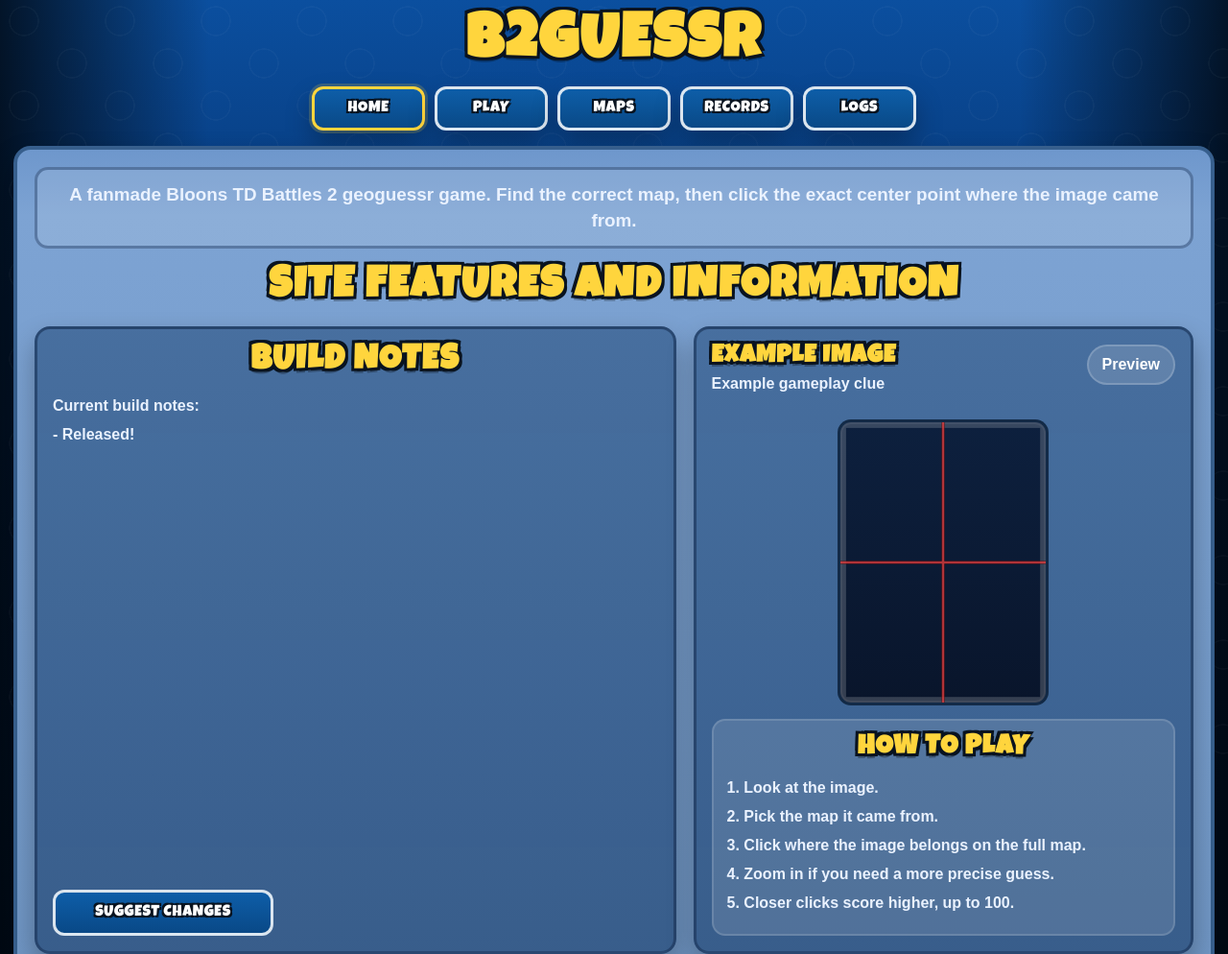
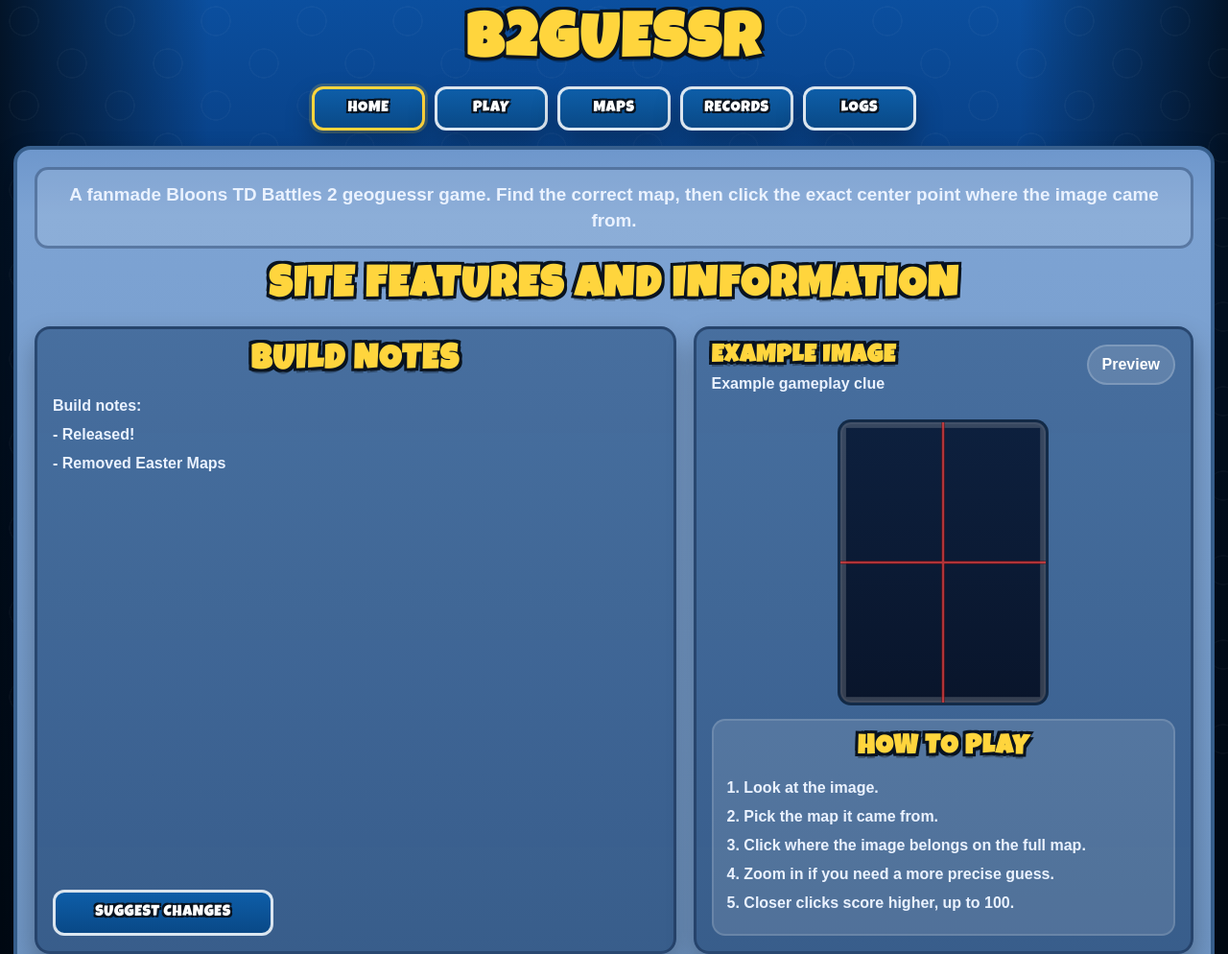
Before and after one commit to B2guessr/play, a plain HTML site: page index.html in a window 1280 px wide. Shown: the top 994 px of the page at 96% size. Drawn offline with Linux system fonts and the light colour scheme.

Commit message:
Update index.html

```diff
--- a/index.html
+++ b/index.html
@@ -36,8 +36,9 @@
           <article class="info-card info-card-large">
             <h3 class="card-title">BUILD NOTES</h3>
             <div class="card-copy">
-              <p><strong>Current build notes:</strong></p>
+              <p><strong>Build notes:</strong></p>
               <p>- Released!</p>
+              <p>- Removed Easter Maps</p>
             </div>
             <div class="suggestions-wrap">
               <a class="secondary-btn suggestions-btn" href="https://forms.gle/DT5ftwSBn4qSWGSR9" target="_blank" rel="noopener noreferrer">SUGGEST CHANGES</a>
```
